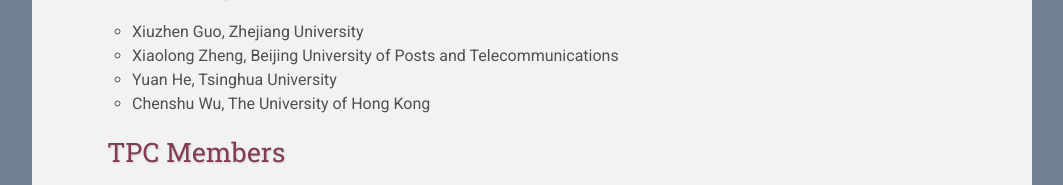
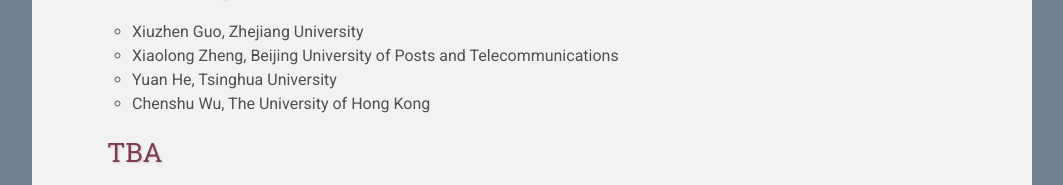
Before and after one commit to xkx-youcha/RFCom2024, a plain HTML site: page Organization/index.html in a window 1280 px wide. Shown: the part 741-926 px from the top of the page, without its empty margins (108-1171 px from the left). Drawn offline with nearby package versions, Linux system fonts and the light colour scheme; some packages are replaced by stand-ins of ours; files that its build step writes are made by us from their sources.

Commit message:
modified

```diff
--- a/Organization/index.html
+++ b/Organization/index.html
@@ -85,7 +85,7 @@
         </ul>
     </p>
 
-    <h3>TPC Members</h3>
+    <h3>TBA</h3>
     <p>
         <ul>
             <li>Kun Qian, University of Virginia</li>
```
